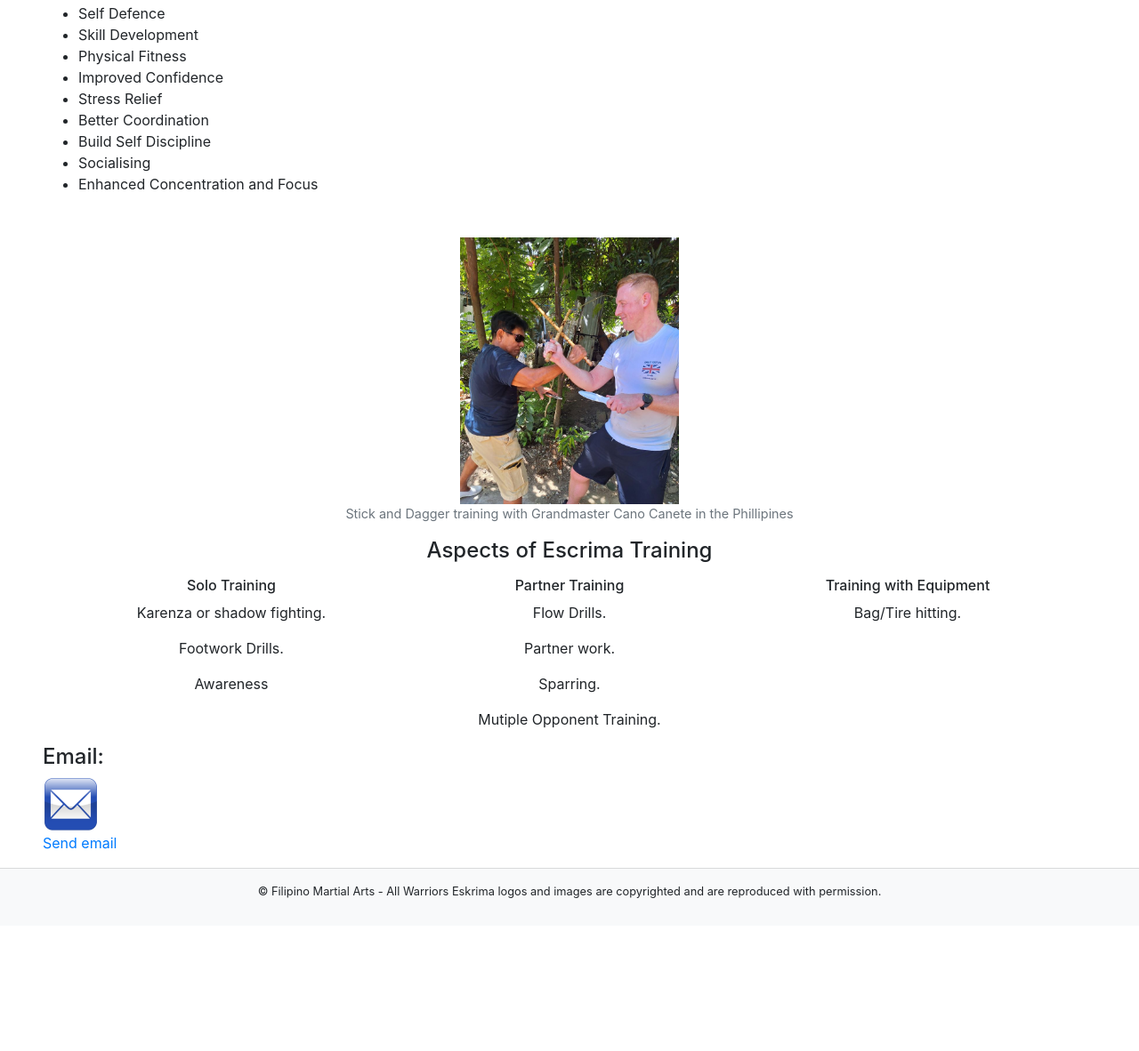
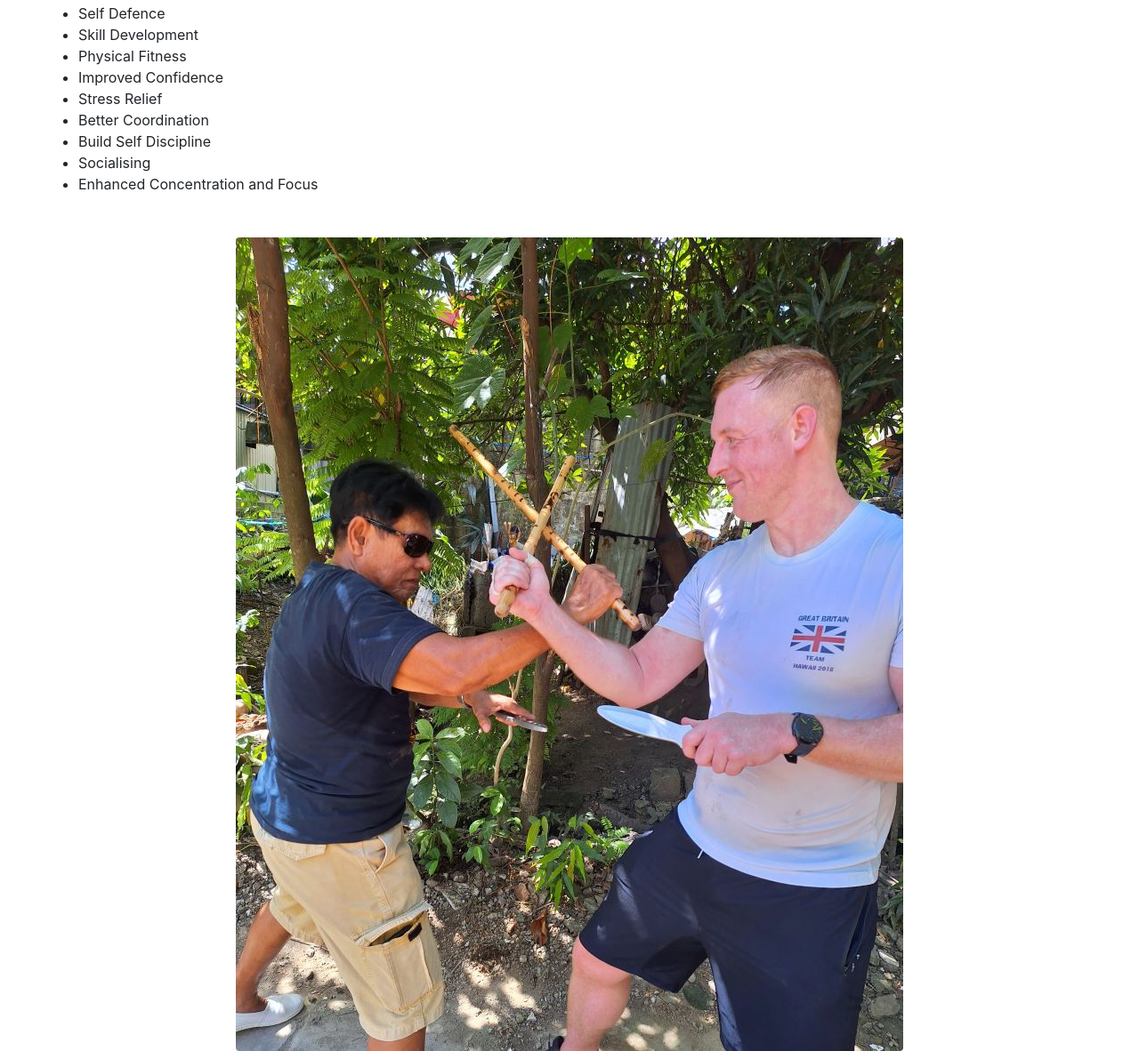
Before and after one commit to LDWM/EskrimaKaliArnis, a plain HTML site: page training.html in a window 1280 px wide. Shown: the part 669-1851 px from the top of the page at 89% size. Before the commit the page ends 1710 px from the top, so only its background shows below. Drawn offline with nearby package versions, Linux system fonts and the light colour scheme.

Commit message:
added img fluid to val pic

```diff
--- a/training.html
+++ b/training.html
@@ -80,7 +80,7 @@
     </div>
 
     <div class="text-center mt-3">
-      <a class=""><img src="./images/Stick and dagger small.jpg" alt="Warriors Eskrima Logo" height="300"></a>
+      <a class=""><img src="./images/Stick and dagger small.jpg" class="figure-img img-fluid rounded" alt="Stick and dagger training picture" height="300"></a>
       <figcaption class="figure-caption">Stick and Dagger training with Grandmaster Cano Canete in the Phillipines</figcaption>
     </div>
 
```
Also changed, not shown: bladedweapons.html (+1 -1 lines).
